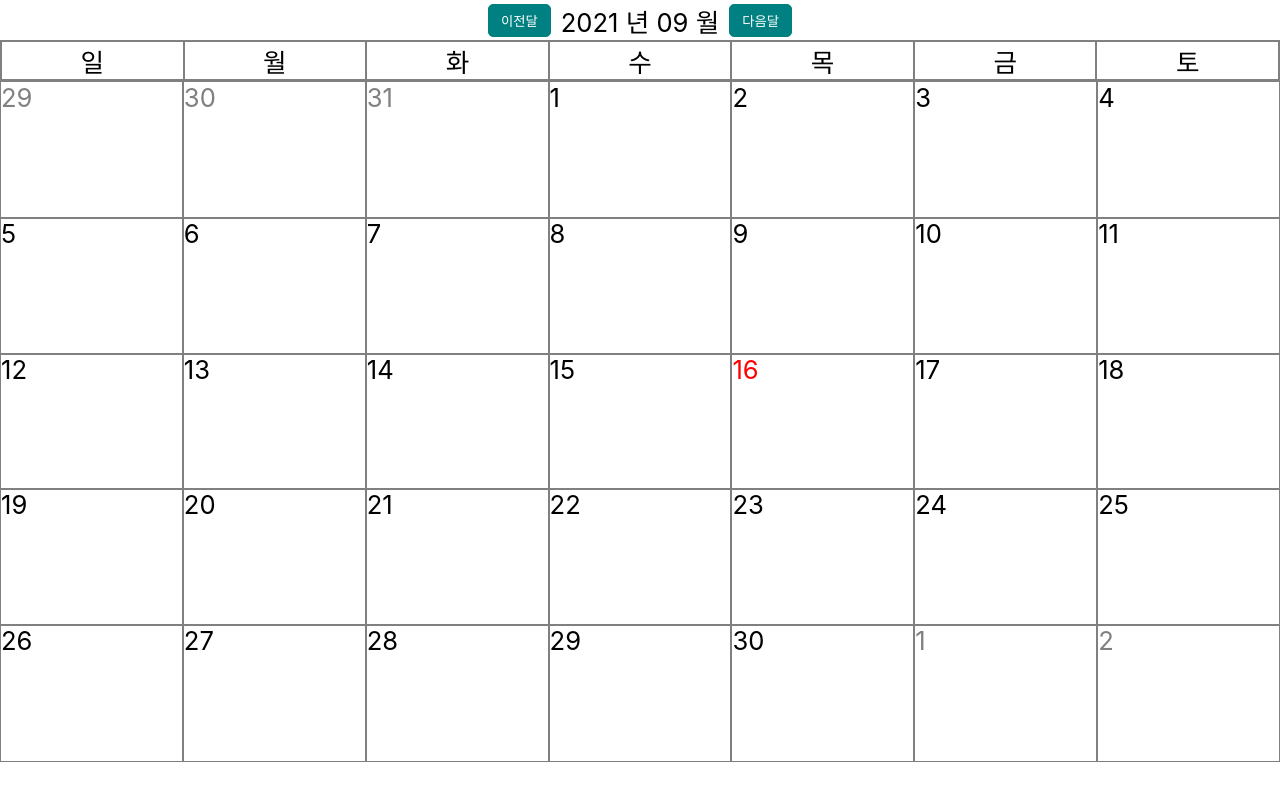
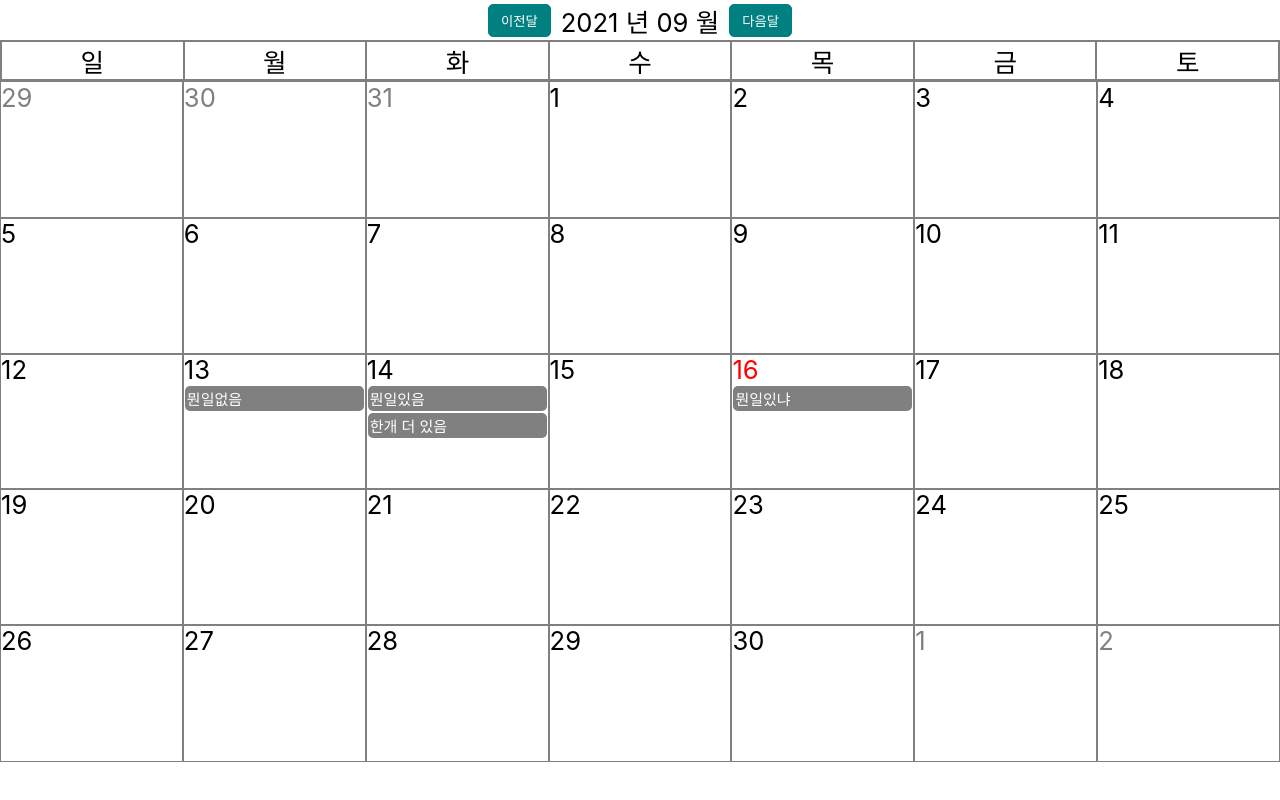
Before and after one commit to slbin-park/Schedule_manager, a React (Create React App) app: page / in a window 1280 px wide. Built offline with nearby package versions, Linux system fonts and the light colour scheme.

Commit message:
Add event data

```diff
--- a/src/App.js
+++ b/src/App.js
@@ -1,6 +1,7 @@
 import './App.css';
 import { useState } from 'react';
 import moment from 'moment';
+import pr_data from './data/data.json'
 import './assets/css/calendar.scss'
 const App = () => {
 
@@ -25,6 +26,7 @@ const App = () => {
                 return (
                   <div className='calendar_body_days' onClick={() => console.log(days.format('YYYYMMDD'))} key={index} >
                     <span style={{ color: 'red' }}>{days.format('D')}</span>
+                    <Show_event days={days} />
                   </div>
                 );
               } else if (days.format('MM') !== today.format('MM')) {
@@ -37,6 +39,7 @@ const App = () => {
                 return (
                   <div className='calendar_body_days' onClick={() => console.log(days.format('YYYYMMDD'))} key={index}  >
                     <span>{days.format('D')}</span>
+                    <Show_event days={days} />
                   </div>
                 );
               }
@@ -65,6 +68,20 @@ const App = () => {
   );
 }
 export default App;
+
+function Show_event({ days }) {
+  return (
+    <>
+      {
+        pr_data.work.map((v, i) => {
+          if (days.format('YYYYMMDD') == moment(v.start).format('YYYYMMDD')) {
+            return <div key={i} onClick={() => console.log(v)} className='calendar_body_days_event'>{v.data}</div>
+          }
+        })
+      }
+    </>
+  )
+}
 
 function Day_kor() {
   return (
--- a/src/assets/css/calendar.scss
+++ b/src/assets/css/calendar.scss
@@ -60,6 +60,14 @@ html, body {
                 height:100%;
                 text-align: initial;
                 font-size : 2vw;
+                .calendar_body_days_event{
+                    font-size: 15px;
+                    background: gray;
+                    color: white;
+                    border-radius: 5px;
+                    padding: 2px;
+                    margin: 1px;
+                }
                 .calendar_body_day{
                     display: flex;
                     justify-content: flex-start;
--- /dev/null
+++ b/src/data/data.json
@@ -0,0 +1,42 @@
+{
+    "work": [
+      {
+        "start": "2021-09-16",
+        "end": "2021-09-16",
+        "title" : "제목임",
+        "data" : "뭔일있냐"
+        },
+      {
+        "start": "2021-09-13",
+        "end": "2021-09-13",
+        "data" : "뭔일없음"
+        }
+          ,
+      {
+        "start": "2021-09-14",
+        "end": "2021-09-14",
+        "data" : "뭔일있음"
+        },
+    {
+        "start": "2021-09-14",
+        "end": "2021-09-14",
+        "data" : "한개 더 있음"
+    },
+    {
+        "start": "2021-10-12",
+        "end": "2021-09-14",
+        "data" : "한개 더 있음"
+    },
+    {
+        "start": "2021-10-11",
+        "end": "2021-09-14",
+        "data" : "한개 더 있음"
+    },
+    {
+        "start": "2021-10-13",
+        "end": "2021-09-14",
+        "data" : "한개 더 있음"
+    }
+
+    ]
+  }
```
